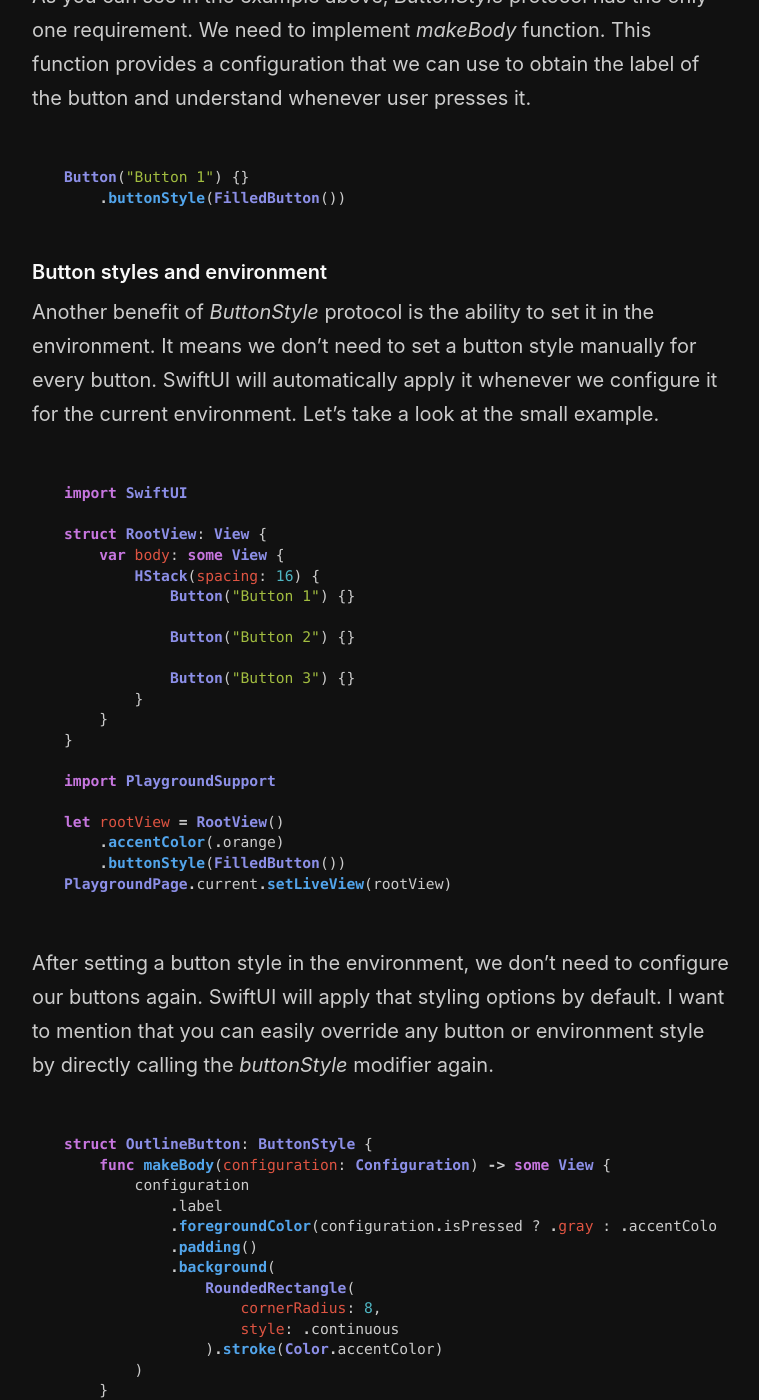
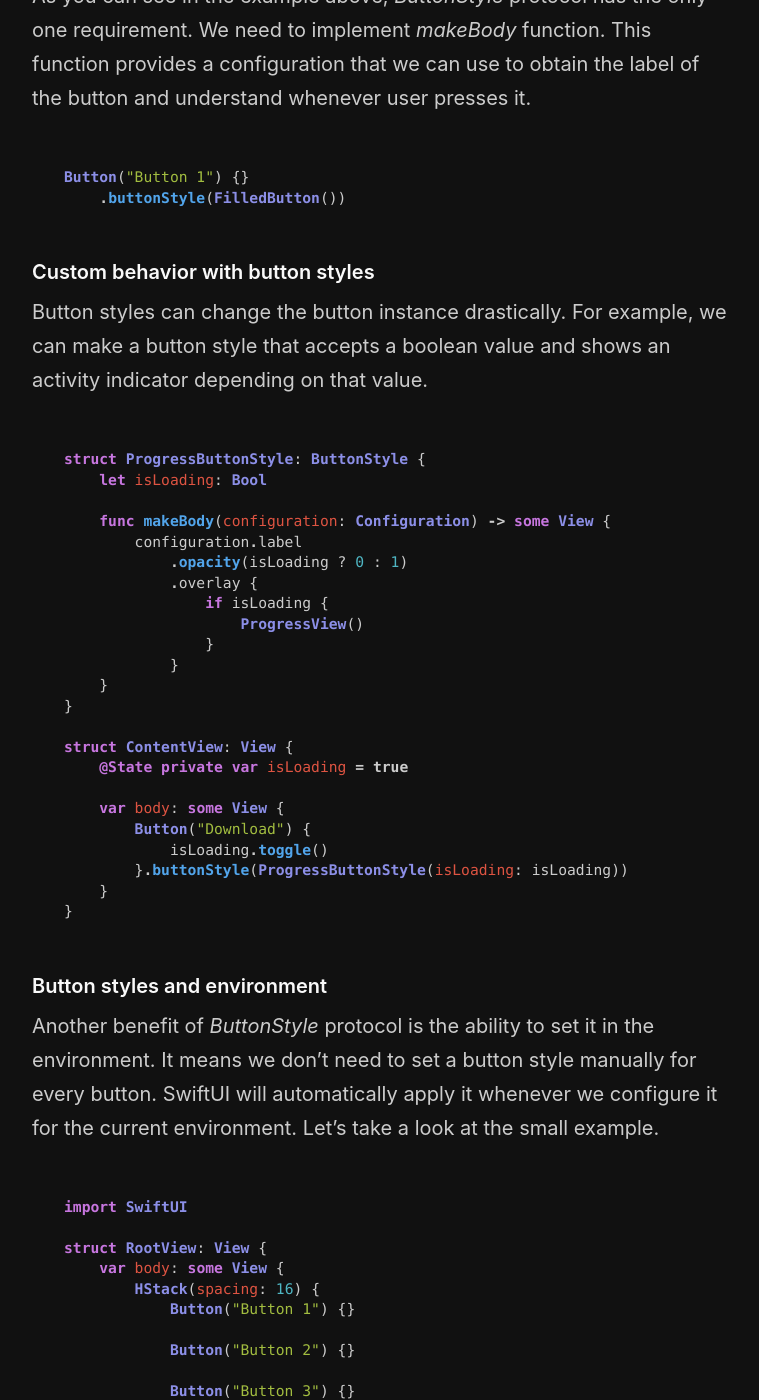
Before and after one commit to mecid/mecid.github.io, a Jekyll site: the page built from _posts/2020-02-19-mastering-buttons-in-swiftui.md, in a window 1280 px wide and 1400 px high, scrolled down 2574 px. Shown: the whole window, without its empty margins (258-1017 px from the left). Built offline with Jekyll 4.4.1, drawn with Linux system fonts in a browser that asks for light colours.

Commit message:
mastering buttons post updated

````diff
--- a/_posts/2020-02-19-mastering-buttons-in-swiftui.md
+++ b/_posts/2020-02-19-mastering-buttons-in-swiftui.md
@@ -76,6 +76,35 @@ As you can see in the example above, *ButtonStyle* protocol has the only one req
 ```swift
 Button("Button 1") {}
     .buttonStyle(FilledButton())
+```
+
+#### Custom behavior with button styles
+Button styles can change the button instance drastically. For example, we can make a button style that accepts a boolean value and shows an activity indicator depending on that value.
+
+```swift
+struct ProgressButtonStyle: ButtonStyle {
+    let isLoading: Bool
+
+    func makeBody(configuration: Configuration) -> some View {
+        configuration.label
+            .opacity(isLoading ? 0 : 1)
+            .overlay {
+                if isLoading {
+                    ProgressView()
+                }
+            }
+    }
+}
+
+struct ContentView: View {
+    @State private var isLoading = true
+
+    var body: some View {
+        Button("Download") {
+            isLoading.toggle()
+        }.buttonStyle(ProgressButtonStyle(isLoading: isLoading))
+    }
+}
 ```
 
 #### Button styles and environment
````
